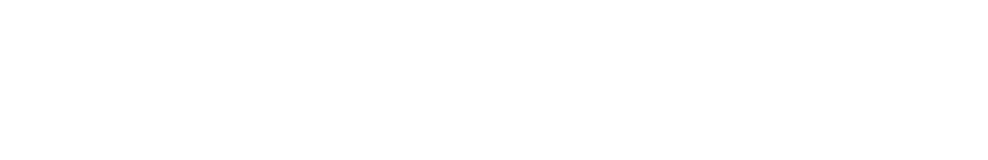
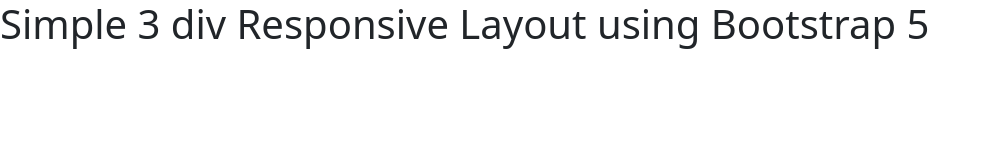
Before and after one commit to Ug0510/Website-Development-Projects, a plain HTML site: page Bootstrap/index.html in a window 1280 px wide. Shown: the whole page, without its empty margins (0-988 px from the left). Drawn offline with nearby package versions, Linux system fonts and the light colour scheme.

Commit message:
Added Page Heading

```diff
--- a/Bootstrap/index.html
+++ b/Bootstrap/index.html
@@ -8,7 +8,7 @@
 </head>
 <body>
 
-
+    <h1>Simple 3 div Responsive Layout using Bootstrap 5</h1>
 
 
 
```
